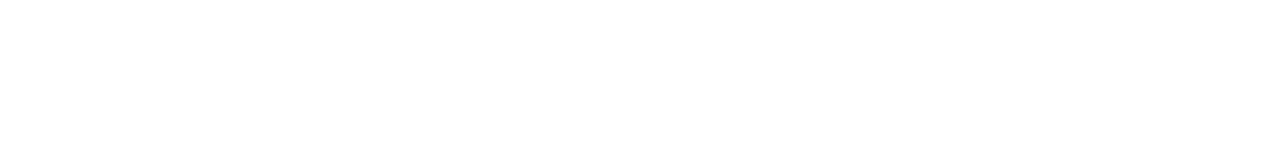
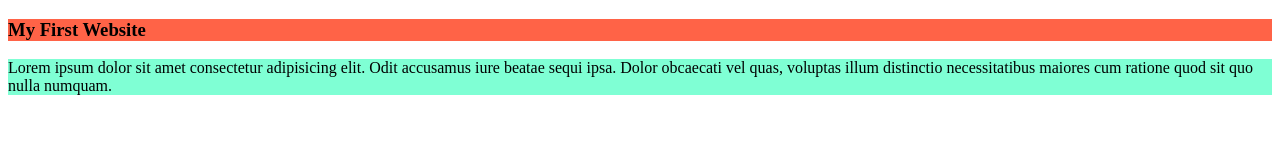
Before and after one commit to bipu266597/My-First-Git-Repo, a plain HTML site: page index.html in a window 1280 px wide. Drawn offline with Linux system fonts and the light colour scheme.

Commit message:
updated file'

```diff
--- a/index.html
+++ b/index.html
@@ -4,8 +4,12 @@
   <meta charset="UTF-8">
   <meta name="viewport" content="width=device-width, initial-scale=1.0">
   <title>My First Git Repo</title>
+  <link rel="stylesheet" href="styless.css">
 </head>
 <body>
-
+  <div>
+    <h3>My First Website</h3>
+    <p>Lorem ipsum dolor sit amet consectetur adipisicing elit. Odit accusamus iure beatae sequi ipsa. Dolor obcaecati vel quas, voluptas illum distinctio necessitatibus maiores cum ratione quod sit quo nulla numquam.</p>
+  </div>
 </body>
 </html>
--- /dev/null
+++ b/styless.css
@@ -0,0 +1,7 @@
+h3{
+  background-color:tomato;
+}
+p{
+  background-color:aquamarine;
+
+}
```
